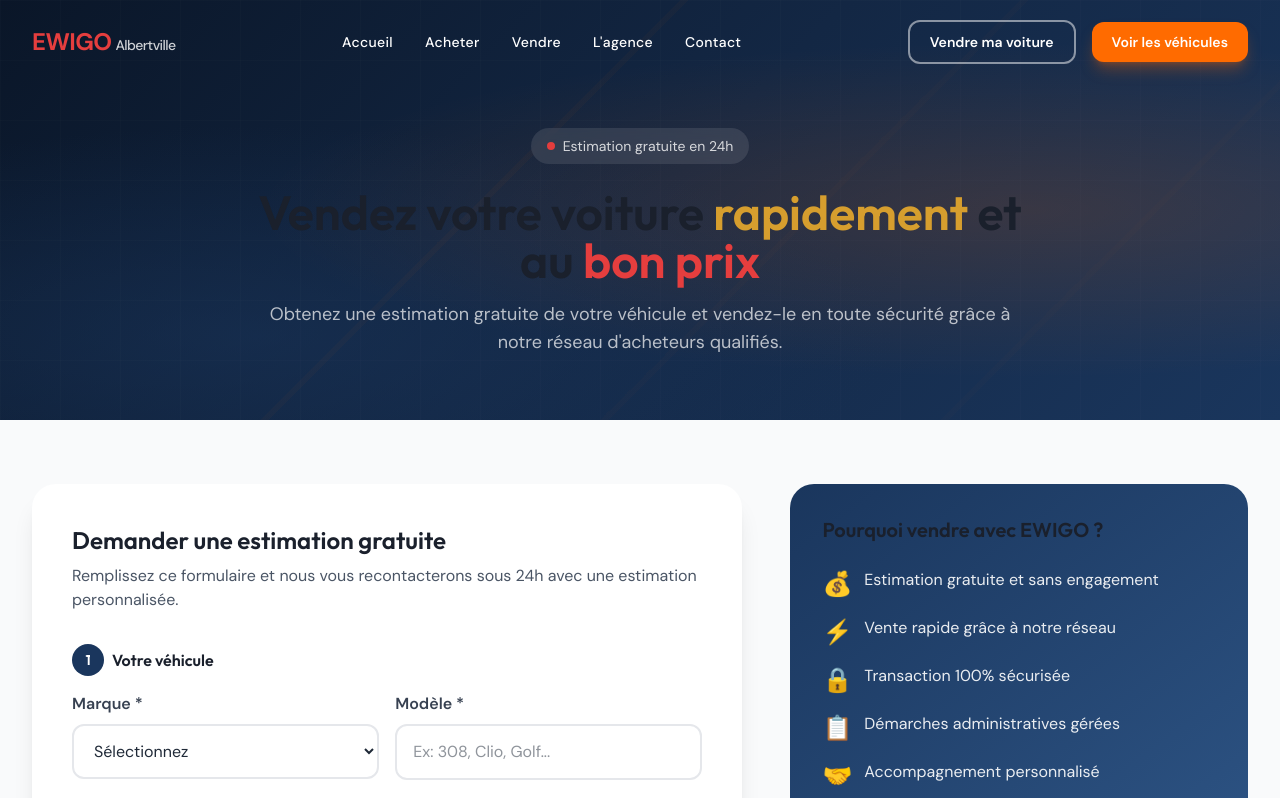
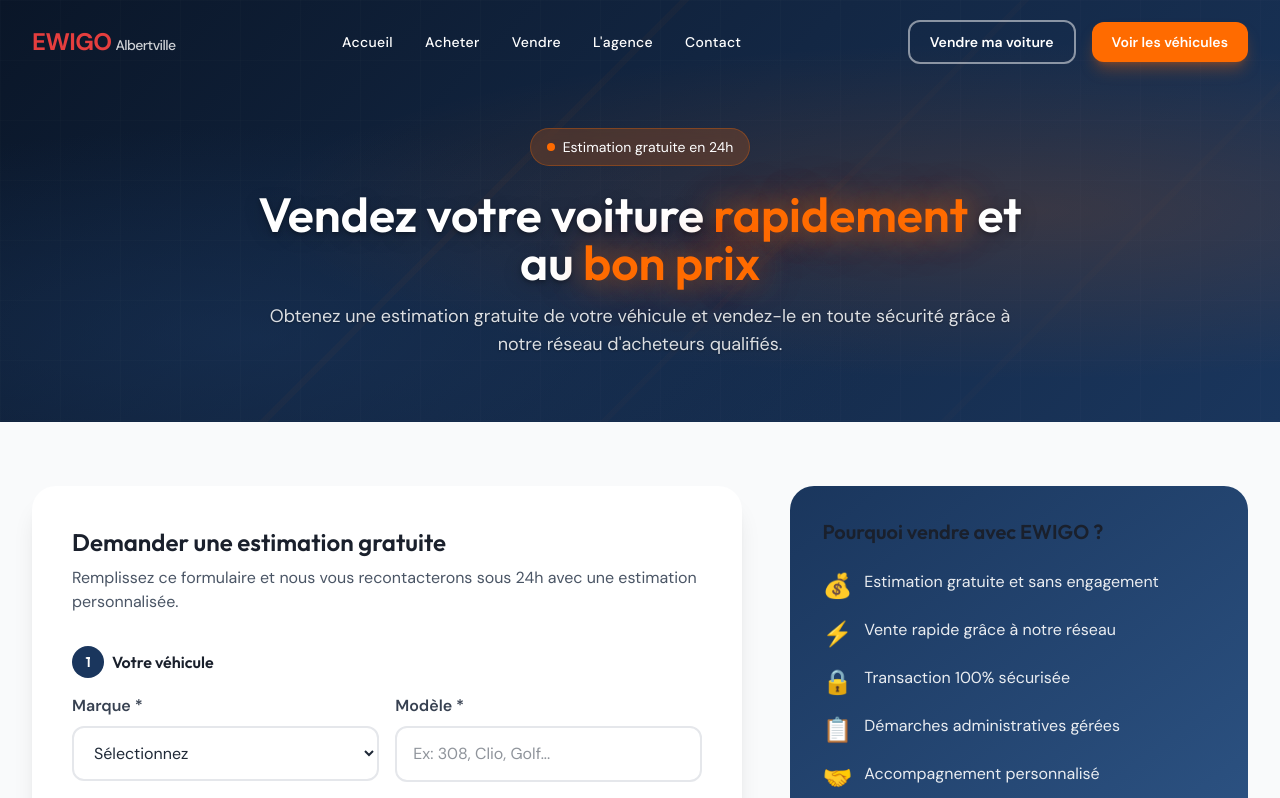
Before and after one commit to Lomig22/ewigo, a Next.js app: page /vendre in a window 1280 px wide. Shown: the top 798 px of the page. Built offline with nearby package versions, Linux system fonts and the light colour scheme.

Commit message:
🎨 Amélioration contraste de tous les titres H1 sur toutes les pages + couleurs EWIGO orange

```diff
--- a/src/app/acheter/page.tsx
+++ b/src/app/acheter/page.tsx
@@ -83,12 +83,32 @@
           <motion.div
             initial={{ opacity: 0, y: 20 }}
             animate={{ opacity: 1, y: 0 }}
-            className="text-center"
+            className="text-center relative"
           >
-            <h1 className="text-4xl md:text-5xl font-bold text-white mb-4">
-              Nos véhicules <span className="text-[#e53e3e]">disponibles</span>
+            {/* Fond sombre pour meilleur contraste */}
+            <div className="absolute -inset-8 bg-gradient-to-br from-[#0a1628]/70 via-[#0a1628]/50 to-transparent rounded-3xl -z-10 blur-sm" />
+
+            <h1
+              className="text-4xl md:text-5xl font-bold mb-4"
+              style={{
+                color: '#FFFFFF',
+                textShadow: '0 2px 4px rgba(0,0,0,0.3), 0 4px 20px rgba(0,0,0,0.2)'
+              }}
+            >
+              Nos véhicules <span
+                style={{
+                  color: '#FF6B00',
+                  textShadow: '0 0 30px rgba(255,107,0,0.5), 0 0 60px rgba(255,107,0,0.3)'
+                }}
+              >disponibles</span>
             </h1>
-            <p className="text-white/70 text-lg max-w-2xl mx-auto">
+            <p
+              className="text-lg max-w-2xl mx-auto"
+              style={{
+                color: 'rgba(255,255,255,0.85)',
+                textShadow: '0 1px 2px rgba(0,0,0,0.3)'
+              }}
+            >
               Découvrez notre sélection de véhicules d&apos;occasion contrôlés,
               garantis et prêts à partir. Trouvez la voiture parfaite pour vous.
             </p>
--- a/src/app/agence/page.tsx
+++ b/src/app/agence/page.tsx
@@ -73,16 +73,36 @@
           <motion.div
             initial={{ opacity: 0, y: 20 }}
             animate={{ opacity: 1, y: 0 }}
-            className="text-center max-w-3xl mx-auto"
+            className="text-center max-w-3xl mx-auto relative"
           >
-            <span className="inline-flex items-center gap-2 px-4 py-2 bg-white/10 backdrop-blur-sm rounded-full text-white/80 text-sm mb-6">
-              <span className="w-2 h-2 bg-[#d69e2e] rounded-full" />
+            {/* Fond sombre pour meilleur contraste */}
+            <div className="absolute -inset-8 bg-gradient-to-br from-[#0a1628]/70 via-[#0a1628]/50 to-transparent rounded-3xl -z-10 blur-sm" />
+
+            <span className="inline-flex items-center gap-2 px-4 py-2 bg-[#FF6B00]/20 backdrop-blur-sm rounded-full text-white text-sm mb-6 border border-[#FF6B00]/30">
+              <span className="w-2 h-2 bg-[#FF6B00] rounded-full" />
               Votre concessionnaire local
             </span>
-            <h1 className="text-4xl md:text-5xl font-bold text-white mb-6">
-              L&apos;agence <span className="text-[#e53e3e]">EWIGO</span> Albertville
+            <h1
+              className="text-4xl md:text-5xl font-bold mb-6"
+              style={{
+                color: '#FFFFFF',
+                textShadow: '0 2px 4px rgba(0,0,0,0.3), 0 4px 20px rgba(0,0,0,0.2)'
+              }}
+            >
+              L&apos;agence <span
+                style={{
+                  color: '#FF6B00',
+                  textShadow: '0 0 30px rgba(255,107,0,0.5), 0 0 60px rgba(255,107,0,0.3)'
+                }}
+              >EWIGO</span> Albertville
             </h1>
-            <p className="text-white/70 text-lg">
+            <p
+              className="text-lg"
+              style={{
+                color: 'rgba(255,255,255,0.85)',
+                textShadow: '0 1px 2px rgba(0,0,0,0.3)'
+              }}
+            >
               Depuis plus de 10 ans, nous accompagnons les habitants de la Savoie
               dans l&apos;achat et la vente de véhicules d&apos;occasion en toute confiance.
             </p>
--- a/src/app/contact/page.tsx
+++ b/src/app/contact/page.tsx
@@ -39,12 +39,32 @@
           <motion.div
             initial={{ opacity: 0, y: 20 }}
             animate={{ opacity: 1, y: 0 }}
-            className="text-center max-w-3xl mx-auto"
+            className="text-center max-w-3xl mx-auto relative"
           >
-            <h1 className="text-4xl md:text-5xl font-bold text-white mb-4">
-              Contactez-<span className="text-[#e53e3e]">nous</span>
+            {/* Fond sombre pour meilleur contraste */}
+            <div className="absolute -inset-8 bg-gradient-to-br from-[#0a1628]/70 via-[#0a1628]/50 to-transparent rounded-3xl -z-10 blur-sm" />
+
+            <h1
+              className="text-4xl md:text-5xl font-bold mb-4"
+              style={{
+                color: '#FFFFFF',
+                textShadow: '0 2px 4px rgba(0,0,0,0.3), 0 4px 20px rgba(0,0,0,0.2)'
+              }}
+            >
+              Contactez-<span
+                style={{
+                  color: '#FF6B00',
+                  textShadow: '0 0 30px rgba(255,107,0,0.5), 0 0 60px rgba(255,107,0,0.3)'
+                }}
+              >nous</span>
             </h1>
-            <p className="text-white/70 text-lg">
+            <p
+              className="text-lg"
+              style={{
+                color: 'rgba(255,255,255,0.85)',
+                textShadow: '0 1px 2px rgba(0,0,0,0.3)'
+              }}
+            >
               Une question ? Un projet ? Notre équipe est à votre disposition
               pour vous accompagner dans tous vos projets automobiles.
             </p>
--- a/src/app/vendre/page.tsx
+++ b/src/app/vendre/page.tsx
@@ -43,18 +43,43 @@
           <motion.div
             initial={{ opacity: 0, y: 20 }}
             animate={{ opacity: 1, y: 0 }}
-            className="text-center max-w-3xl mx-auto"
+            className="text-center max-w-3xl mx-auto relative"
           >
-            <span className="inline-flex items-center gap-2 px-4 py-2 bg-white/10 backdrop-blur-sm rounded-full text-white/80 text-sm mb-6">
-              <span className="w-2 h-2 bg-[#e53e3e] rounded-full animate-pulse" />
+            {/* Fond sombre pour meilleur contraste */}
+            <div className="absolute -inset-8 bg-gradient-to-br from-[#0a1628]/70 via-[#0a1628]/50 to-transparent rounded-3xl -z-10 blur-sm" />
+
+            <span className="inline-flex items-center gap-2 px-4 py-2 bg-[#FF6B00]/20 backdrop-blur-sm rounded-full text-white text-sm mb-6 border border-[#FF6B00]/30">
+              <span className="w-2 h-2 bg-[#FF6B00] rounded-full animate-pulse" />
               Estimation gratuite en 24h
             </span>
-            <h1 className="text-4xl md:text-5xl font-bold text-white mb-4">
+            <h1
+              className="text-4xl md:text-5xl font-bold mb-4"
+              style={{
+                color: '#FFFFFF',
+                textShadow: '0 2px 4px rgba(0,0,0,0.3), 0 4px 20px rgba(0,0,0,0.2)'
+              }}
+            >
               Vendez votre voiture{' '}
-              <span className="text-[#d69e2e]">rapidement</span> et au{' '}
-              <span className="text-[#e53e3e]">bon prix</span>
+              <span
+                style={{
+                  color: '#FF6B00',
+                  textShadow: '0 0 30px rgba(255,107,0,0.5), 0 0 60px rgba(255,107,0,0.3)'
+                }}
+              >rapidement</span> et au{' '}
+              <span
+                style={{
+                  color: '#FF6B00',
+                  textShadow: '0 0 30px rgba(255,107,0,0.5), 0 0 60px rgba(255,107,0,0.3)'
+                }}
+              >bon prix</span>
             </h1>
-            <p className="text-white/70 text-lg">
+            <p
+              className="text-lg"
+              style={{
+                color: 'rgba(255,255,255,0.85)',
+                textShadow: '0 1px 2px rgba(0,0,0,0.3)'
+              }}
+            >
               Obtenez une estimation gratuite de votre véhicule et vendez-le en toute sécurité
               grâce à notre réseau d&apos;acheteurs qualifiés.
             </p>
```
